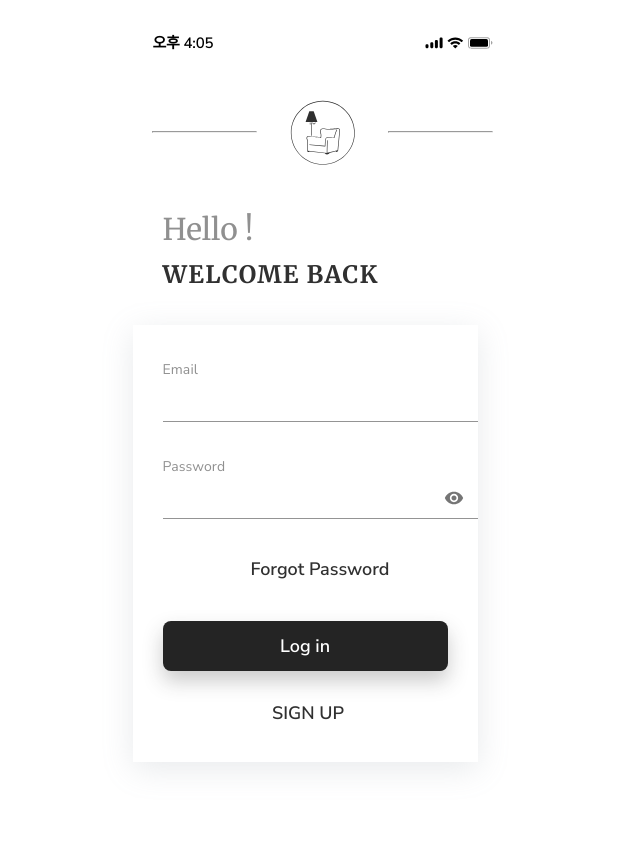
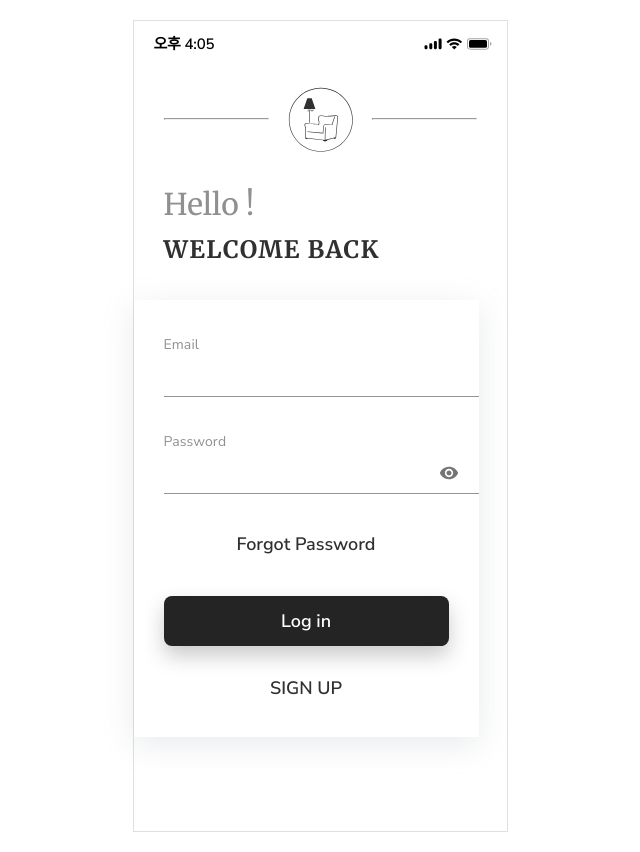
Before and after one commit to dong-geon-Lee/furniture-app-FE, a React (Vite) app: page /login in a window 1280 px wide. Shown: the whole page, without its empty margins (320-960 px from the left). Built offline with nearby package versions, Linux system fonts and the light colour scheme.

Commit message:
로그인 로직 구현 완료

```diff
--- a/src/@types/index.ts
+++ b/src/@types/index.ts
@@ -4,3 +4,8 @@ export interface IAuthProps {
   password: string;
   password2?: string;
 }
+
+export interface ILoginProps {
+  email: string;
+  password: string;
+}
--- a/src/apis/index.ts
+++ b/src/apis/index.ts
@@ -1,5 +1,5 @@
 import axios from "axios";
-import { IAuthProps } from "../@types";
+import { IAuthProps, ILoginProps } from "../@types";
 
 const Axios = axios.create({
   baseURL: "http://localhost:5000",
@@ -14,3 +14,11 @@ export const signupAPI = async (body: IAuthProps) => {
   });
   return response.data;
 };
+
+export const signinAPI = async (body: ILoginProps) => {
+  const response = await Axios.post("/users/signin", {
+    email: body.email,
+    password: body.password,
+  });
+  return response.data;
+};
--- a/src/pages/Login/Login.tsx
+++ b/src/pages/Login/Login.tsx
@@ -1,4 +1,8 @@
 import { useState } from "react";
+import { useNavigate } from "react-router-dom";
+
+import { ILoginProps } from "../../@types";
+import { signinAPI } from "../../apis";
 
 import * as S from "./styles";
 import * as A from "../../assets";
@@ -6,6 +10,36 @@ import * as C from "../../constants";
 
 const Login = () => {
   const [showPassword, setShowPassword] = useState(false);
+  const [userInfo, setUserInfo] = useState<ILoginProps>({
+    email: "",
+    password: "",
+  });
+
+  const navigate = useNavigate();
+  const onChange = (e: React.ChangeEvent<HTMLInputElement>) => {
+    setUserInfo({ ...userInfo, [e.target.name]: e.target.value });
+  };
+
+  const onSubmit = async (e: React.FormEvent) => {
+    e.preventDefault();
+
+    if (!userInfo.email || !userInfo.password) {
+      alert("로그인에 실패하였습니다");
+      return;
+    }
+
+    try {
+      const response = await signinAPI(userInfo);
+      if (response) {
+        alert("로그인 되었습니다");
+        navigate("/home");
+        setUserInfo({ email: "", password: "" });
+      }
+    } catch (error) {
+      console.log(error);
+      // throw new Error(error.response.data.message);
+    }
+  };
 
   const handleClickShowPassword = () => setShowPassword((show) => !show);
   const handleMouseDownPassword = (
@@ -19,11 +53,11 @@ const Login = () => {
 
   return (
     <S.Container>
-      <S.Div>
+      <S.Div className="header">
         <S.P>{koreanTime}</S.P>
         <S.Img src={A.container} alt="container" />
       </S.Div>
-      <S.Div>
+      <S.Div className="header__logo">
         <S.Hr />
         <S.Img src={A.group} alt="group" />
         <S.Hr />
@@ -32,17 +66,29 @@ const Login = () => {
         <S.H1>Hello !</S.H1>
         <S.H1 className="h1">Welcome Back</S.H1>
       </S.Box>
-      <S.Form>
+      <S.Form onSubmit={onSubmit}>
+        <S.Div className="input__box">
           <S.Text variant="h6" component="p">
             Email
           </S.Text>
-        <S.Input type="text" variant="standard" />
+          <S.Input
+            type="email"
+            variant="standard"
+            name="email"
+            value={userInfo.email}
+            onChange={onChange}
+          />
+        </S.Div>
+        <S.Div className="input__box">
           <S.Text variant="h6" component="p">
             Password
           </S.Text>
           <S.Input
             type={showPassword ? "text" : "password"}
             variant="standard"
+            name="password"
+            value={userInfo.password}
+            onChange={onChange}
             helperText={
               <S.Icons
                 onClick={handleClickShowPassword}
@@ -52,9 +98,13 @@ const Login = () => {
               </S.Icons>
             }
           />
+        </S.Div>
+
+        <S.Footer>
           <S.Link to="/">Forgot Password</S.Link>
-        <S.Button>Log in</S.Button>
+          <S.Button type="submit">Log in</S.Button>
           <S.H2 to="/signup">Sign up</S.H2>
+        </S.Footer>
       </S.Form>
     </S.Container>
   );
--- a/src/pages/Login/styles.ts
+++ b/src/pages/Login/styles.ts
@@ -1,19 +1,36 @@
 import styled from "styled-components";
 import { Link as LinkRoute } from "react-router-dom";
-import { FormControl, TextField, Typography, IconButton } from "@mui/material";
+import { TextField, Typography, IconButton } from "@mui/material";
 
 export const Container = styled.div`
   width: inherit;
   height: inherit;
   background-color: #fff;
+  border: 1px solid #e0e0e0;
 `;
 
 export const Div = styled.div`
-  display: flex;
-  justify-content: space-between;
-  align-items: center;
-  padding: 1.4rem 1.45rem 1.2rem 1.99rem;
-  margin-bottom: 2.187rem;
+  &.header {
+    display: flex;
+    justify-content: space-between;
+    align-items: center;
+    padding: 1.4rem 1.45rem 1.2rem 1.99rem;
+    margin-bottom: 2.187rem;
+  }
+
+  &.header__logo {
+    display: flex;
+    justify-content: space-between;
+    align-items: center;
+    padding: 0 3rem;
+  }
+
+  &.input__box {
+    width: 100%;
+    display: flex;
+    flex-direction: column;
+    padding-left: 3rem;
+  }
 `;
 
 export const Box = styled.div`
@@ -22,6 +39,7 @@ export const Box = styled.div`
   margin-top: 3rem;
   width: 21.6rem;
   height: 9.3rem;
+  margin-bottom: 2.5rem;
 `;
 
 export const P = styled.p`
@@ -59,7 +77,22 @@ export const H1 = styled.h1`
   }
 `;
 
-export const Form = styled(FormControl)`
+// export const Form = styled(FormControl)`
+//   width: 34.5rem;
+//   height: 43.7rem;
+//   flex-shrink: 0;
+//   background-color: #fff;
+//   box-shadow: 0px 7px 30px 0px rgba(138, 149, 158, 0.2);
+//   display: block;
+
+//   &.css-1nrlq1o-MuiFormControl-root {
+//     margin-top: 2.5rem;
+//     padding-left: 3rem;
+//   }
+
+// `;
+
+export const Form = styled.form`
   width: 34.5rem;
   height: 43.7rem;
   flex-shrink: 0;
@@ -67,10 +100,13 @@ export const Form = styled(FormControl)`
   box-shadow: 0px 7px 30px 0px rgba(138, 149, 158, 0.2);
   display: block;
 
-  &.css-1nrlq1o-MuiFormControl-root {
+  /* padding-left: 3rem; */
+
+  /* &.css-1nrlq1o-MuiFormControl-root {
     margin-top: 2.5rem;
     padding-left: 3rem;
-  }
+  } */
+  /* width: 100%; */
 `;
 
 export const Text = styled(Typography)`
@@ -103,7 +139,14 @@ export const Input = styled(TextField)`
 
   & .css-i4bv87-MuiSvgIcon-root {
     font-size: 2rem;
-    margin-right: 0.6rem;
+  }
+
+  & .css-i4bv87-MuiSvgIcon-root {
+    font-size: 2rem;
+  }
+
+  & button {
+    margin-right: 1.2rem;
   }
 `;
 
@@ -152,6 +195,16 @@ export const H2 = styled(LinkRoute)`
   line-height: normal;
   text-transform: uppercase;
   white-space: nowrap;
-  margin-right: 2.4rem;
+  /* margin-right: 2.4rem; */
   text-decoration: none;
+  width: 100%;
 `;
+
+export const Footer = styled.footer`
+  width: 100%;
+  display: flex;
+  flex-direction: column;
+  align-items: center;
+  justify-content: center;
+  padding-left: 0;
+`;
--- a/src/pages/SignUp/SignUp.tsx
+++ b/src/pages/SignUp/SignUp.tsx
@@ -150,7 +150,7 @@ const SignUp = () => {
             }
           />
         </S.Div>
-        <S.Button>Sign Up</S.Button>
+        <S.Button type="submit">Sign Up</S.Button>
         <S.Footer>
           <S.H3> Already have account?</S.H3>
           <S.LinkText to="/login">SignIn</S.LinkText>
```
Also changed, not shown: 1 other file (tests, documents, lock files or other folders). Lines whose indentation alone changed are shown as unchanged.
